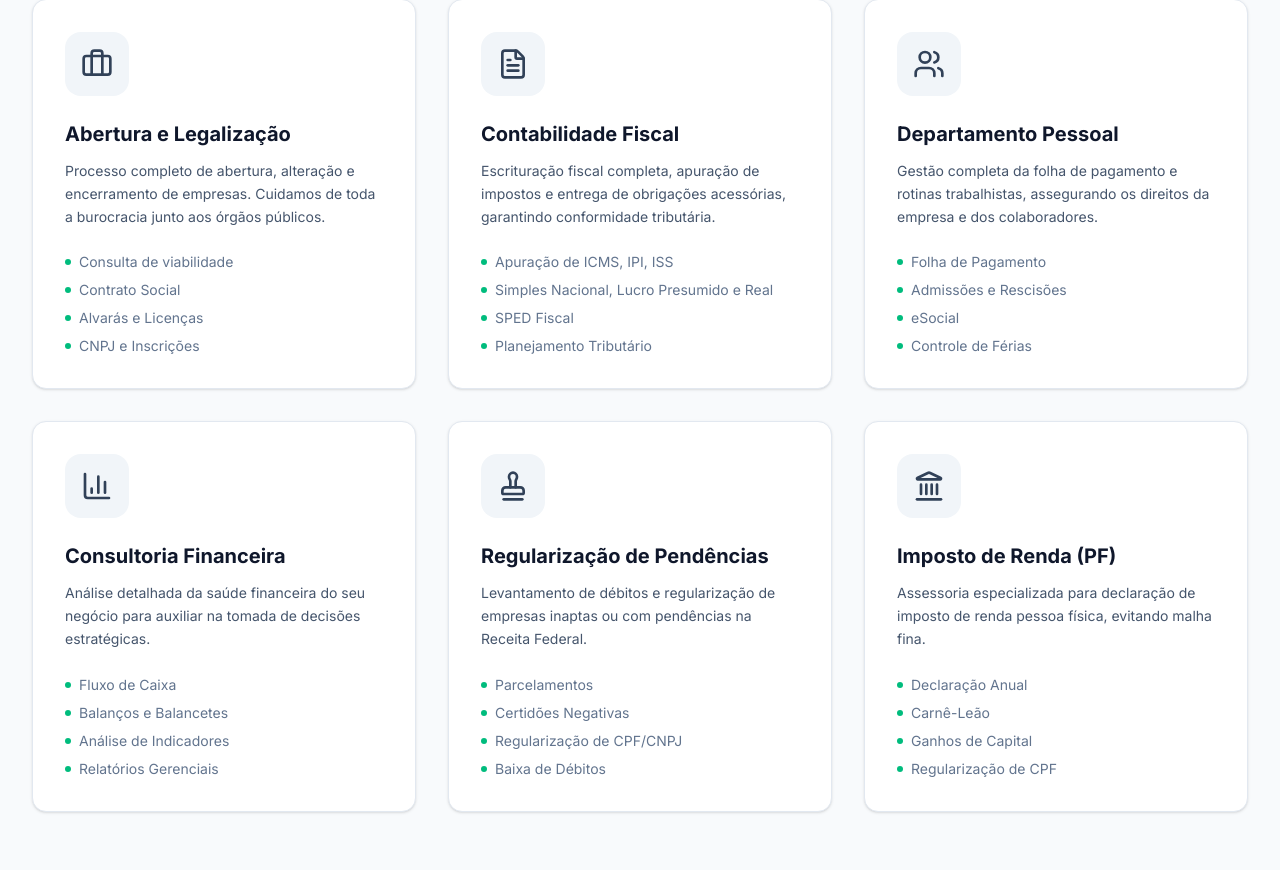
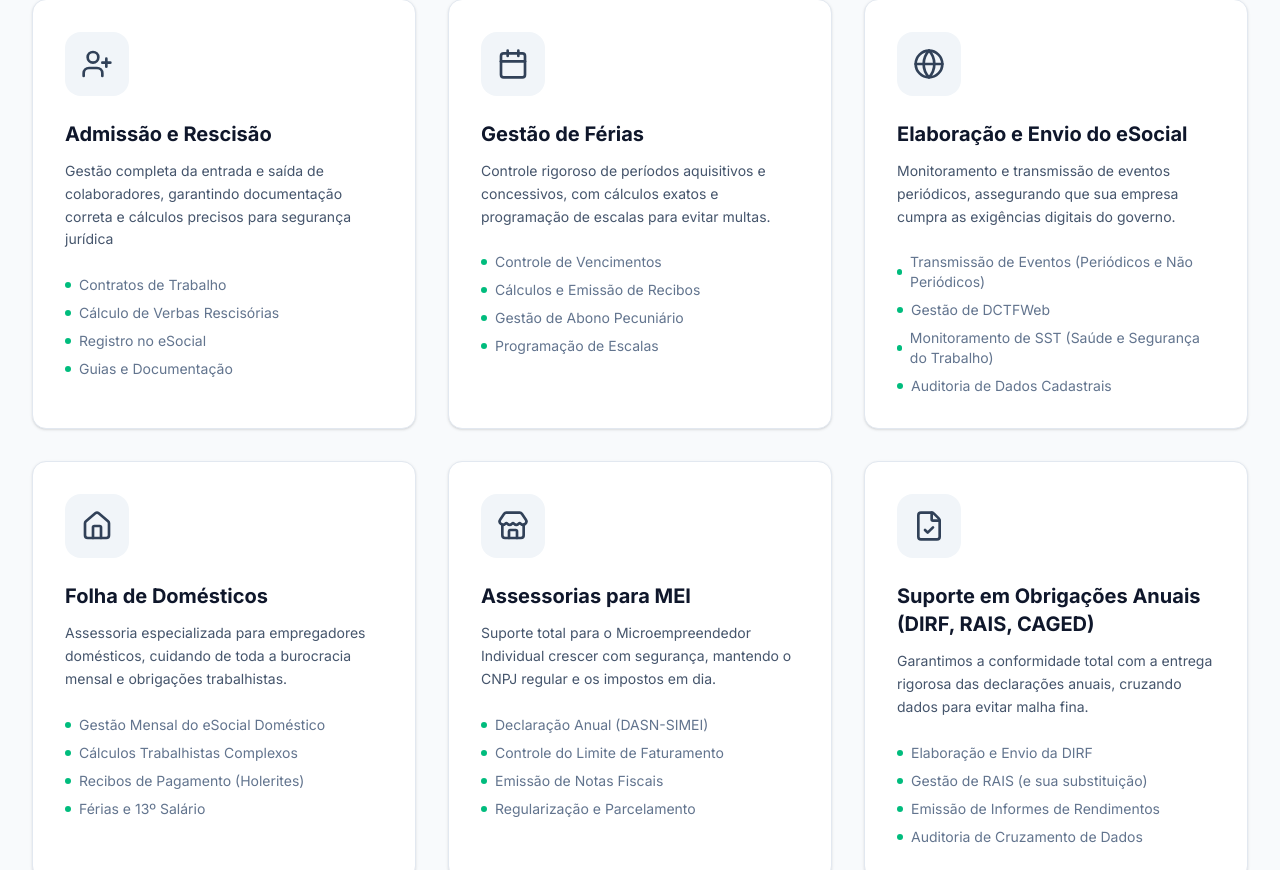
Before and after one commit to lgustavo13/ag_solucoes, a Next.js app: page /servicos in a window 1280 px wide. Shown: the part 369-1239 px from the top of the page. Built offline with nearby package versions, Linux system fonts and the light colour scheme; a web font is replaced by a local one.

Commit message:
refactor: update the service cards

```diff
--- a/src/app/page.tsx
+++ b/src/app/page.tsx
@@ -60,7 +60,7 @@ const Home = () => {
               href="/contato"
               className="bg-emerald-600 hover:bg-emerald-500 text-white px-8 py-4 rounded-lg font-semibold text-lg transition-all shadow-lg hover:shadow-emerald-500/25 flex items-center gap-2 justify-center"
             >
-              Fale com um Especialista <ArrowRight size={20} />
+              Entre em contato <ArrowRight size={20} />
             </Link>
             <Link
               href="/servicos"
@@ -131,9 +131,9 @@ const Home = () => {
             <ul className="space-y-4">
               {[
                 "Admissão e rescisão de funcionários",
-                "Férias",
-                "E-social",
-                "Folha de Domesticos",
+                "Gestão de Férias",
+                "Elaboração e envio do eSocial",
+                "Assessorias para MEI",
               ].map((item, index) => (
                 <li
                   key={index}
--- a/src/app/servicos/page.tsx
+++ b/src/app/servicos/page.tsx
@@ -2,12 +2,14 @@
 
 import React, { useEffect } from "react";
 import {
-  FileText,
-  Briefcase,
-  Users,
-  BarChart3,
-  Landmark,
-  Stamp,
+  UserPlus,
+  Banknote,
+  Receipt,
+  Calendar,
+  Globe,
+  Home,
+  Store,
+  FileCheck,
 } from "lucide-react";
 import Link from "next/link";
 
@@ -18,75 +20,99 @@ const Services: React.FC = () => {
 
   const servicesList = [
     {
-      icon: <Briefcase size={32} />,
-      title: "Abertura e Legalização",
+      icon: <UserPlus size={32} />,
+      title: "Admissão e Rescisão",
       description:
-        "Processo completo de abertura, alteração e encerramento de empresas. Cuidamos de toda a burocracia junto aos órgãos públicos.",
+        "Gestão completa da entrada e saída de colaboradores, garantindo documentação correta e cálculos precisos para segurança jurídica",
       features: [
-        "Consulta de viabilidade",
-        "Contrato Social",
-        "Alvarás e Licenças",
-        "CNPJ e Inscrições",
+        "Contratos de Trabalho",
+        "Cálculo de Verbas Rescisórias",
+        "Registro no eSocial",
+        "Guias e Documentação",
       ],
     },
     {
-      icon: <FileText size={32} />,
-      title: "Contabilidade Fiscal",
+      icon: <Calendar size={32} />,
+      title: "Gestão de Férias",
       description:
-        "Escrituração fiscal completa, apuração de impostos e entrega de obrigações acessórias, garantindo conformidade tributária.",
+        "Controle rigoroso de períodos aquisitivos e concessivos, com cálculos exatos e programação de escalas para evitar multas.",
       features: [
-        "Apuração de ICMS, IPI, ISS",
-        "Simples Nacional, Lucro Presumido e Real",
-        "SPED Fiscal",
-        "Planejamento Tributário",
+        "Controle de Vencimentos",
+        "Cálculos e Emissão de Recibos",
+        "Gestão de Abono Pecuniário",
+        "Programação de Escalas",
       ],
     },
     {
-      icon: <Users size={32} />,
-      title: "Departamento Pessoal",
+      icon: <Globe size={32} />,
+      title: "Elaboração e Envio do eSocial",
       description:
-        "Gestão completa da folha de pagamento e rotinas trabalhistas, assegurando os direitos da empresa e dos colaboradores.",
+        "Monitoramento e transmissão de eventos periódicos, assegurando que sua empresa cumpra as exigências digitais do governo.",
       features: [
-        "Folha de Pagamento",
-        "Admissões e Rescisões",
-        "eSocial",
-        "Controle de Férias",
+        "Transmissão de Eventos (Periódicos e Não Periódicos)",
+        "Gestão de DCTFWeb",
+        "Monitoramento de SST (Saúde e Segurança do Trabalho)",
+        "Auditoria de Dados Cadastrais",
       ],
     },
     {
-      icon: <BarChart3 size={32} />,
-      title: "Consultoria Financeira",
+      icon: <Home size={32} />,
+      title: "Folha de Domésticos",
       description:
-        "Análise detalhada da saúde financeira do seu negócio para auxiliar na tomada de decisões estratégicas.",
+        "Assessoria especializada para empregadores domésticos, cuidando de toda a burocracia mensal e obrigações trabalhistas.",
       features: [
-        "Fluxo de Caixa",
-        "Balanços e Balancetes",
-        "Análise de Indicadores",
+        "Gestão Mensal do eSocial Doméstico",
+        "Cálculos Trabalhistas Complexos",
+        "Recibos de Pagamento (Holerites)",
+        "Férias e 13º Salário",
+      ],
+    },
+    {
+      icon: <Store size={32} />,
+      title: "Assessorias para MEI",
+      description:
+        "Suporte total para o Microempreendedor Individual crescer com segurança, mantendo o CNPJ regular e os impostos em dia.",
+      features: [
+        "Declaração Anual (DASN-SIMEI)",
+        "Controle do Limite de Faturamento",
+        "Emissão de Notas Fiscais",
+        "Regularização e Parcelamento",
+      ],
+    },
+    {
+      icon: <FileCheck size={32} />,
+      title: "Suporte em Obrigações Anuais (DIRF, RAIS, CAGED)",
+      description:
+        "Garantimos a conformidade total com a entrega rigorosa das declarações anuais, cruzando dados para evitar malha fina.",
+      features: [
+        "Elaboração e Envio da DIRF",
+        "Gestão de RAIS (e sua substituição)",
+        "Emissão de Informes de Rendimentos",
+        "Auditoria de Cruzamento de Dados",
+      ],
+    },
+    {
+      icon: <Banknote size={32} />,
+      title: "Fechamento de Folha",
+      description:
+        "Processamento rigoroso da remuneração, assegurando a exatidão dos pagamentos e o cumprimento dos prazos legais.",
+      features: [
+        "Cálculo de Proventos",
+        "Apuração de Horas Extras",
+        "Emissão de Holerites",
         "Relatórios Gerenciais",
       ],
     },
     {
-      icon: <Stamp size={32} />,
-      title: "Regularização de Pendências",
+      icon: <Receipt size={32} />,
+      title: "Geração de Guias",
       description:
-        "Levantamento de débitos e regularização de empresas inaptas ou com pendências na Receita Federal.",
+        "Gestão completa dos encargos trabalhistas, garantindo que sua empresa recolha os tributos corretamente (INSS, FGTS, IRRF).",
       features: [
-        "Parcelamentos",
-        "Certidões Negativas",
-        "Regularização de CPF/CNPJ",
-        "Baixa de Débitos",
-      ],
-    },
-    {
-      icon: <Landmark size={32} />,
-      title: "Imposto de Renda (PF)",
-      description:
-        "Assessoria especializada para declaração de imposto de renda pessoa física, evitando malha fina.",
-      features: [
-        "Declaração Anual",
-        "Carnê-Leão",
-        "Ganhos de Capital",
-        "Regularização de CPF",
+        "DARF Previdenciário",
+        "FGTS Digital",
+        "Retenção de IRRF",
+        "Controle de Vencimentos",
       ],
     },
   ];
```
